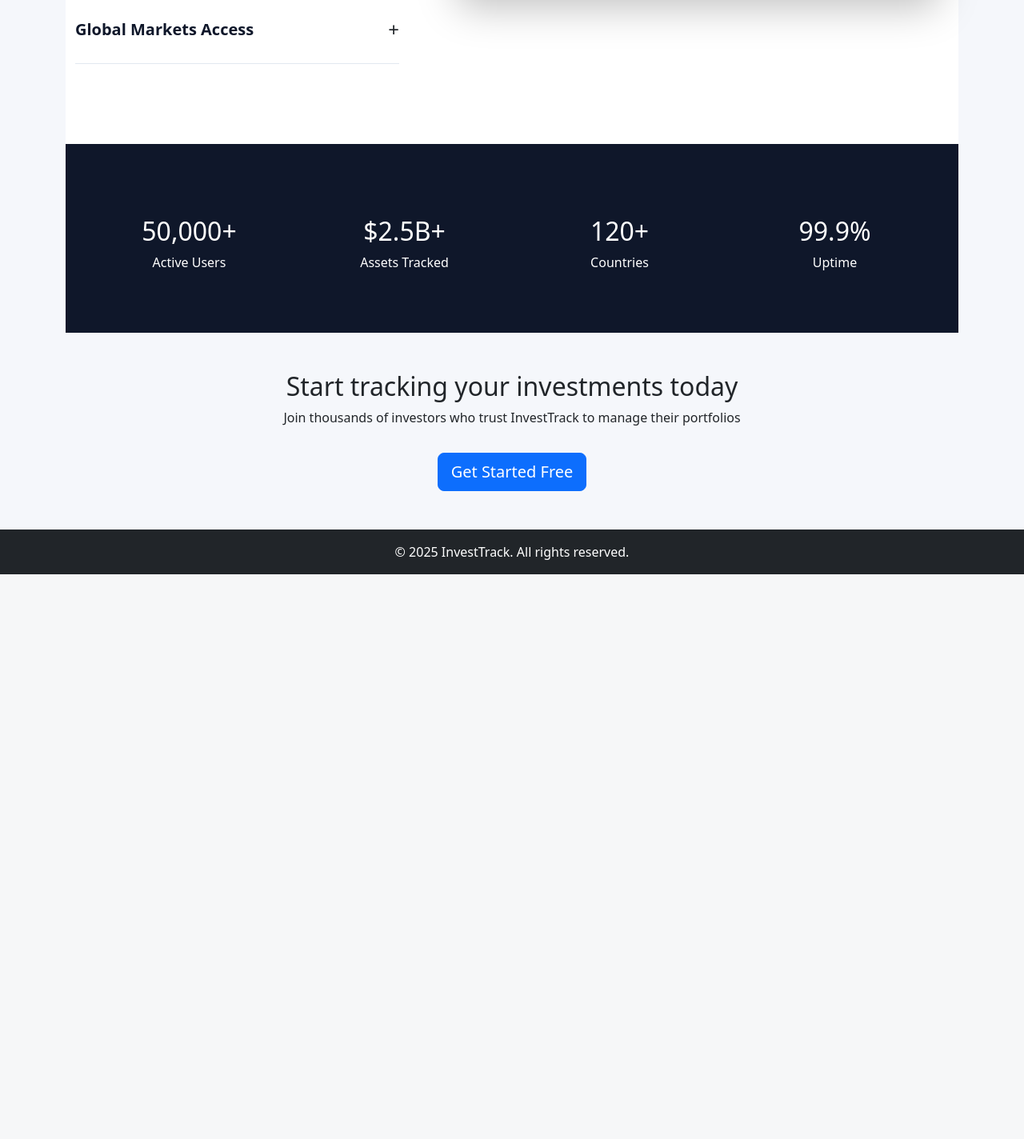
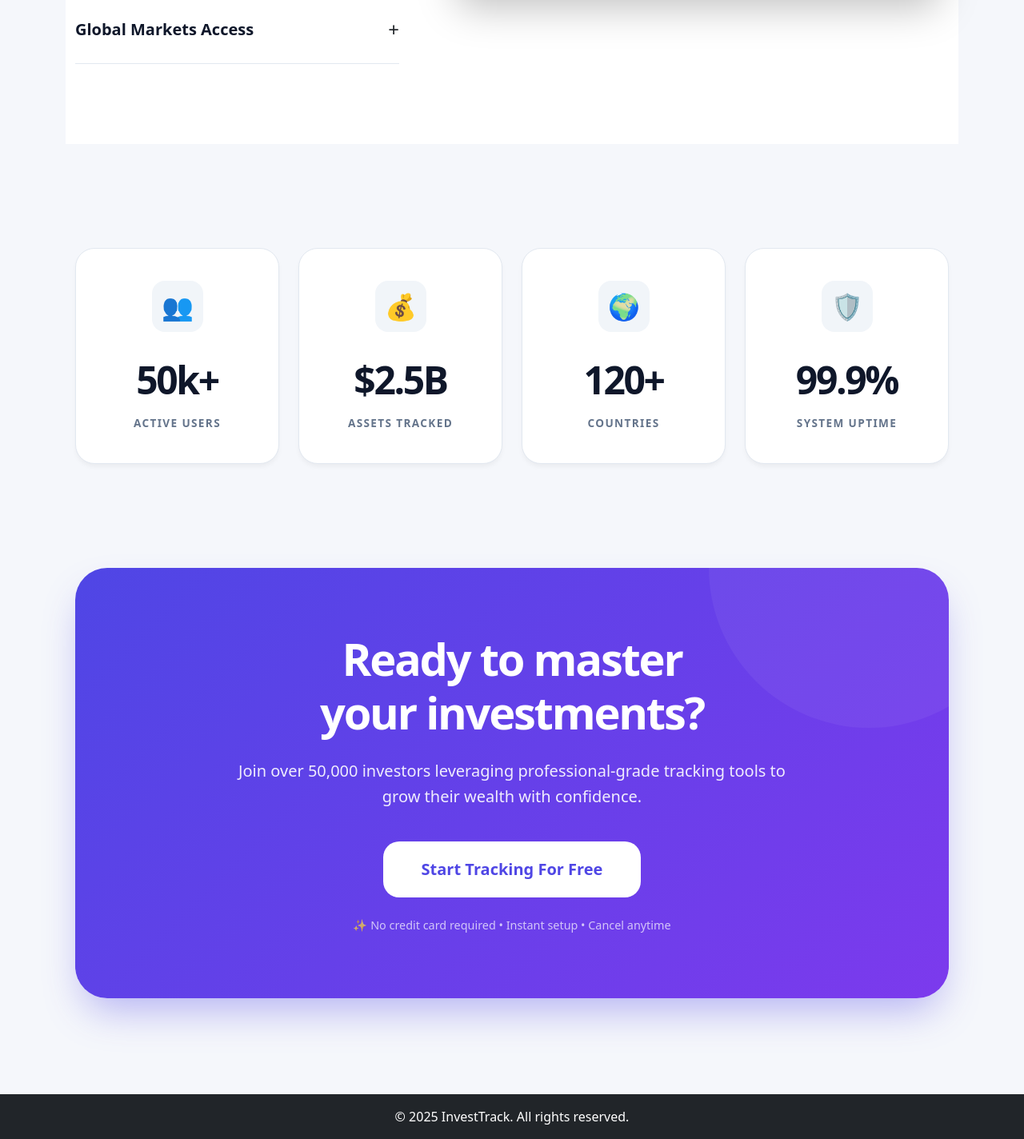
Before and after one commit to naylahabdalla/InvestTrack, a Flask app: page / in a window 1280 px wide. Shown: the part 1583-3007 px from the top of the page at 80% size. Before the commit the page ends 2301 px from the top, so only its background shows below. Run offline with Flask 3, Linux system fonts and the light colour scheme.

Commit message:
feat: enhance stats and CTA sections with premium design and animations

```diff
--- a/templates/index.html
+++ b/templates/index.html
@@ -224,6 +224,155 @@
         background: #f8fafc;
         color: #0f172a;
     }
+
+    /* Enhanced Stats Section */
+    .stats {
+        background: transparent !important;
+        padding: 100px 0;
+    }
+
+    .stat-card {
+        background: var(--card-bg);
+        border: 1px solid var(--card-border);
+        border-radius: 24px;
+        padding: 40px 24px;
+        transition: all 0.4s cubic-bezier(0.4, 0, 0.2, 1);
+        height: 100%;
+        display: flex;
+        flex-direction: column;
+        align-items: center;
+        text-align: center;
+        box-shadow: 0 4px 6px -1px rgba(0, 0, 0, 0.05);
+        position: relative;
+        overflow: hidden;
+    }
+
+    .stat-card:hover {
+        transform: translateY(-12px);
+        box-shadow: 0 25px 50px -12px rgba(0, 0, 0, 0.15);
+        border-color: #6366f1;
+    }
+
+    .stat-card::before {
+        content: "";
+        position: absolute;
+        top: 0;
+        left: 0;
+        width: 100%;
+        height: 4px;
+        background: linear-gradient(90deg, #6366f1, #a855f7);
+        opacity: 0;
+        transition: opacity 0.3s ease;
+    }
+
+    .stat-card:hover::before {
+        opacity: 1;
+    }
+
+    .stat-icon {
+        width: 64px;
+        height: 64px;
+        background: var(--grid-item-bg);
+        border-radius: 16px;
+        display: flex;
+        align-items: center;
+        justify-content: center;
+        font-size: 2rem;
+        margin-bottom: 24px;
+        transition: all 0.3s ease;
+    }
+
+    .stat-card:hover .stat-icon {
+        background: #6366f1;
+        color: white;
+    }
+
+    .stat-number {
+        font-size: 3rem;
+        font-weight: 800;
+        color: var(--text-main);
+        letter-spacing: -0.05em;
+        margin-bottom: 8px;
+    }
+
+    .stat-label {
+        color: var(--text-muted);
+        font-weight: 600;
+        text-transform: uppercase;
+        font-size: 0.85rem;
+        letter-spacing: 0.1em;
+    }
+
+    /* Enhanced CTA Section */
+    .cta-container {
+        padding-bottom: 120px;
+    }
+
+    .cta-box {
+        background: linear-gradient(135deg, #4f46e5 0%, #7c3aed 100%);
+        border-radius: 40px;
+        padding: 80px 40px;
+        color: white !important;
+        position: relative;
+        overflow: hidden;
+        box-shadow: 0 25px 50px -12px rgba(79, 70, 229, 0.4);
+        text-align: center;
+    }
+
+    .cta-box::before {
+        content: "";
+        position: absolute;
+        width: 400px;
+        height: 400px;
+        background: rgba(255, 255, 255, 0.05);
+        border-radius: 50%;
+        top: -200px;
+        right: -100px;
+    }
+
+    .cta-box h2 {
+        font-weight: 800;
+        font-size: 3.5rem;
+        letter-spacing: -0.04em;
+        margin-bottom: 24px;
+        color: white !important;
+    }
+
+    .cta-box p {
+        font-size: 1.25rem;
+        color: rgba(255, 255, 255, 0.9);
+        max-width: 700px;
+        margin: 0 auto 40px;
+        line-height: 1.6;
+    }
+
+    .cta-btn {
+        background: white;
+        color: #4f46e5 !important;
+        font-weight: 800;
+        padding: 20px 48px;
+        border-radius: 20px;
+        font-size: 1.25rem;
+        transition: all 0.3s cubic-bezier(0.175, 0.885, 0.32, 1.275);
+        border: none;
+        display: inline-block;
+        text-decoration: none;
+    }
+
+    .cta-btn:hover {
+        transform: scale(1.05) translateY(-2px);
+        box-shadow: 0 20px 25px -5px rgba(0, 0, 0, 0.2);
+        background: #f8fafc;
+        color: #4338ca !important;
+    }
+
+    .cta-micro-copy {
+        font-size: 0.9rem;
+        color: rgba(255, 255, 255, 0.7);
+        margin-top: 24px;
+        display: block;
+        font-weight: 500;
+    }
 </style>
 
 
@@ -339,53 +488,56 @@
 
 
 <!-- STATS SECTION -->
-
-<div class="stats">
-
+<section class="stats">
     <div class="container">
-
-        <div class="row">
-
-            <div class="col-md-3">
-                <h2>50,000+</h2>
-                <p>Active Users</p>
+        <div class="row g-4">
+            <div class="col-md-3" data-aos="fade-up" data-aos-delay="0">
+                <div class="stat-card">
+                    <div class="stat-icon">👥</div>
+                    <div class="stat-number">50k+</div>
+                    <div class="stat-label">Active Users</div>
+                </div>
             </div>
 
-            <div class="col-md-3">
-                <h2>$2.5B+</h2>
-                <p>Assets Tracked</p>
+            <div class="col-md-3" data-aos="fade-up" data-aos-delay="100">
+                <div class="stat-card">
+                    <div class="stat-icon">💰</div>
+                    <div class="stat-number">$2.5B</div>
+                    <div class="stat-label">Assets Tracked</div>
+                </div>
             </div>
 
-            <div class="col-md-3">
-                <h2>120+</h2>
-                <p>Countries</p>
+            <div class="col-md-3" data-aos="fade-up" data-aos-delay="200">
+                <div class="stat-card">
+                    <div class="stat-icon">🌍</div>
+                    <div class="stat-number">120+</div>
+                    <div class="stat-label">Countries</div>
+                </div>
             </div>
 
-            <div class="col-md-3">
-                <h2>99.9%</h2>
-                <p>Uptime</p>
+            <div class="col-md-3" data-aos="fade-up" data-aos-delay="300">
+                <div class="stat-card">
+                    <div class="stat-icon">🛡️</div>
+                    <div class="stat-number">99.9%</div>
+                    <div class="stat-label">System Uptime</div>
+                </div>
             </div>
-
         </div>
-
     </div>
-
-</div>
+</section>
 
 
 <!-- CTA SECTION -->
-
-<div class="text-center py-5">
-
-    <h2>Start tracking your investments today</h2>
-
-    <p>
-        Join thousands of investors who trust InvestTrack to manage their portfolios
-    </p>
-
-    <a href="/signup" class="btn btn-primary btn-lg mt-3">Get Started Free</a>
-
-</div>
+<section class="cta-container">
+    <div class="container">
+        <div class="cta-box" data-aos="zoom-out">
+            <h2>Ready to master <br>your investments?</h2>
+            <p>Join over 50,000 investors leveraging professional-grade tracking tools to grow their wealth with confidence.</p>
+            <a href="/signup" class="cta-btn">Start Tracking For Free</a>
+            <span class="cta-micro-copy">✨ No credit card required • Instant setup • Cancel anytime</span>
+        </div>
+    </div>
+</section>
 
 
 
```
